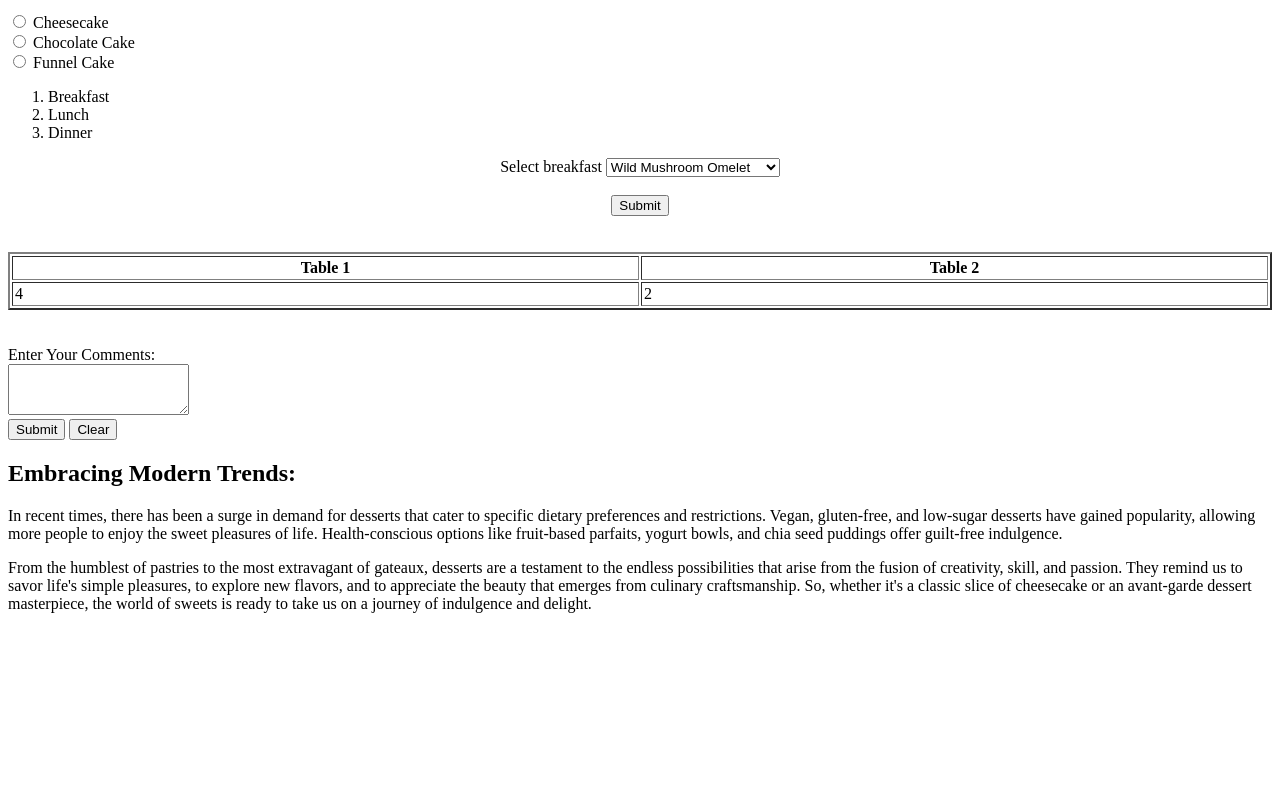
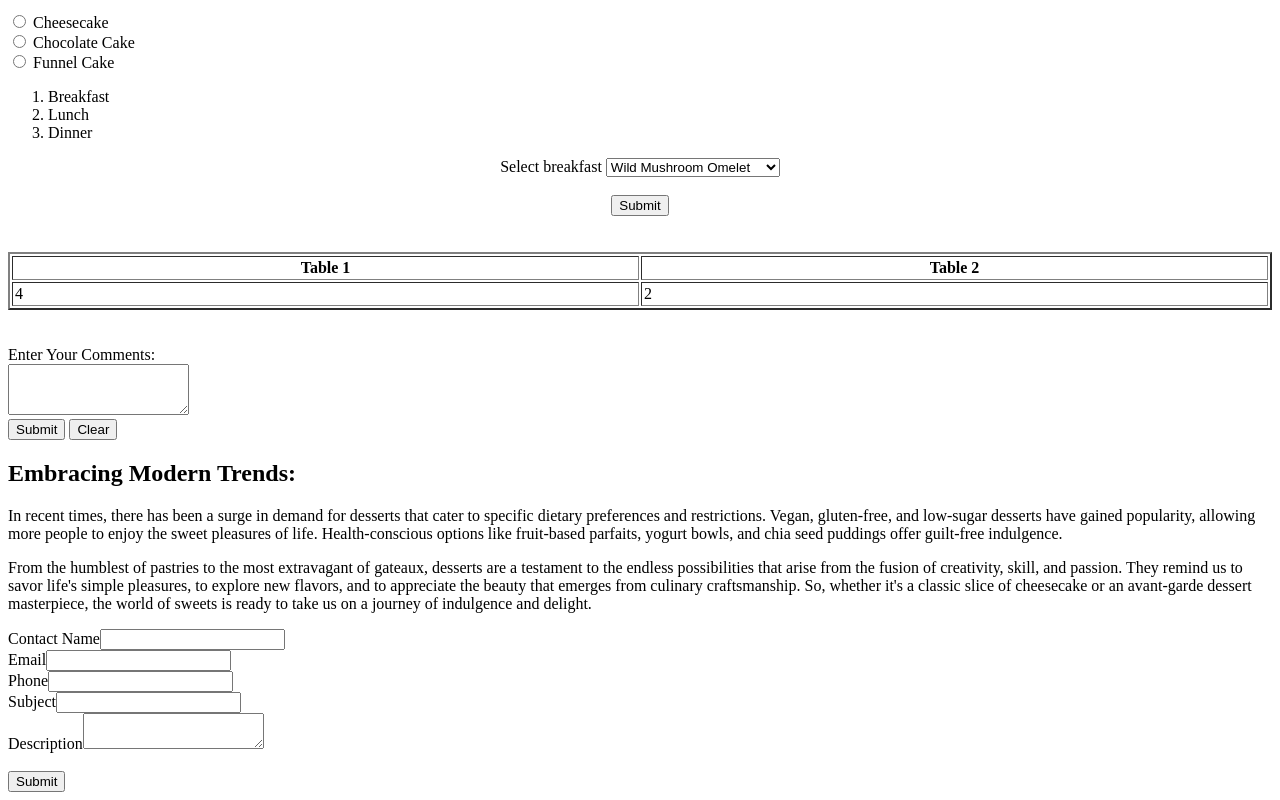
Before and after one commit to gulbay/menu3, a plain HTML site: page index.html in a window 1280 px wide. Shown: the part 1072-1872 px from the top of the page. Before the commit the page ends 1701 px from the top, so only its background shows below. Drawn offline with Linux system fonts and the light colour scheme.

Commit message:
Update index.html

```diff
--- a/index.html
+++ b/index.html
@@ -74,5 +74,46 @@
     <h2>Embracing Modern Trends:</h2>
     <p>In recent times, there has been a surge in demand for desserts that cater to specific dietary preferences and restrictions. Vegan, gluten-free, and low-sugar desserts have gained popularity, allowing more people to enjoy the sweet pleasures of life. Health-conscious options like fruit-based parfaits, yogurt bowls, and chia seed puddings offer guilt-free indulgence.</p>
     <p>From the humblest of pastries to the most extravagant of gateaux, desserts are a testament to the endless possibilities that arise from the fusion of creativity, skill, and passion. They remind us to savor life's simple pleasures, to explore new flavors, and to appreciate the beauty that emerges from culinary craftsmanship. So, whether it's a classic slice of cheesecake or an avant-garde dessert masterpiece, the world of sweets is ready to take us on a journey of indulgence and delight.</p>
-</body>
+        <!--  ----------------------------------------------------------------------  -->
+<!--  NOTE: Please add the following <META> element to your page <HEAD>.      -->
+<!--  If necessary, please modify the charset parameter to specify the        -->
+<!--  character set of your HTML page.                                        -->
+<!--  ----------------------------------------------------------------------  -->
+
+<META HTTP-EQUIV="Content-type" CONTENT="text/html; charset=UTF-8">
+
+<!--  ----------------------------------------------------------------------  -->
+<!--  NOTE: Please add the following <FORM> element to your page.             -->
+<!--  ----------------------------------------------------------------------  -->
+
+<form action="https://webto.salesforce.com/servlet/servlet.WebToCase?encoding=UTF-8" method="POST">
+
+<input type=hidden name="orgid" value="00D8b0000022teD">
+<input type=hidden name="retURL" value="http://">
+
+<!--  ----------------------------------------------------------------------  -->
+<!--  NOTE: These fields are optional debugging elements. Please uncomment    -->
+<!--  these lines if you wish to test in debug mode.                          -->
+<!--  <input type="hidden" name="debug" value=1>                              -->
+<!--  <input type="hidden" name="debugEmail"                                  -->
+<!--  value="gulkaiyrbayram@gmail.com">                                       -->
+<!--  ----------------------------------------------------------------------  -->
+
+<label for="name">Contact Name</label><input  id="name" maxlength="80" name="name" size="20" type="text" /><br>
+
+<label for="email">Email</label><input  id="email" maxlength="80" name="email" size="20" type="text" /><br>
+
+<label for="phone">Phone</label><input  id="phone" maxlength="40" name="phone" size="20" type="text" /><br>
+
+<label for="subject">Subject</label><input  id="subject" maxlength="80" name="subject" size="20" type="text" /><br>
+
+<label for="description">Description</label><textarea name="description"></textarea><br>
+
+<input type="hidden"  id="external" name="external" value="1" /><br>
+
+<input type="submit" name="submit">
+
+</form>
+
+    </body>
 </html>
```
